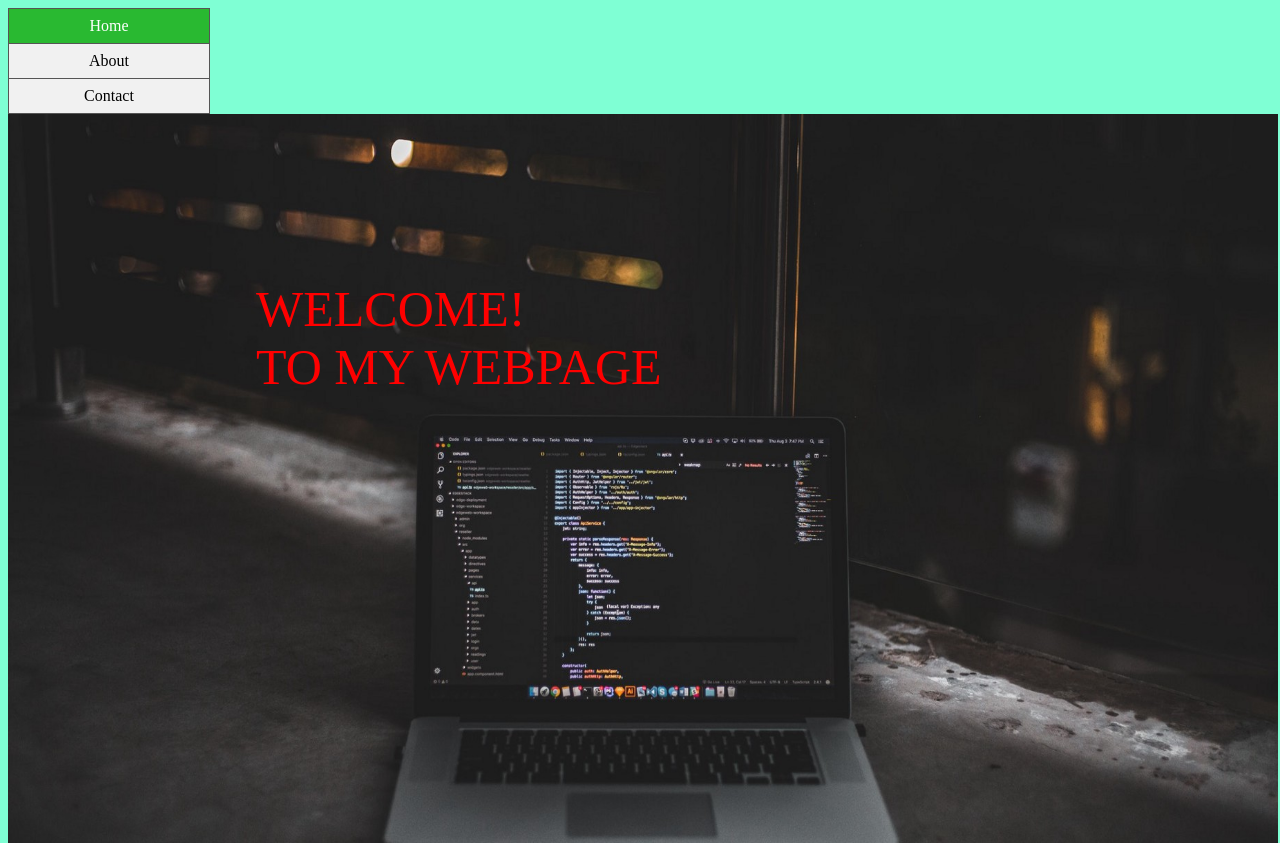
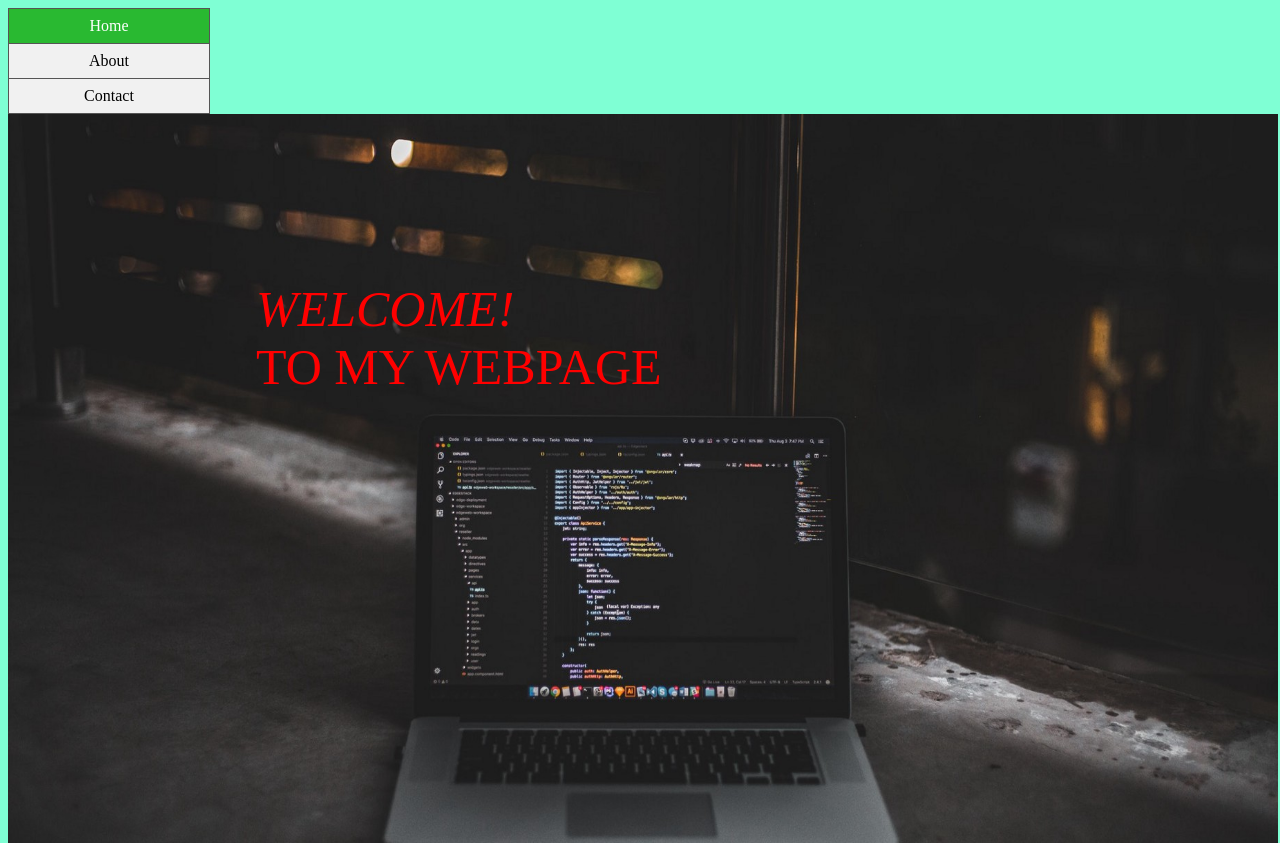
Before and after one commit to EdwardT94/Independent-Project, a plain HTML site: page index.html in a window 1280 px wide. Shown: the top 843 px of the page. Drawn offline with Linux system fonts and the light colour scheme.

Commit message:
modified html

```diff
--- a/index.html
+++ b/index.html
@@ -22,7 +22,7 @@
         <div>
             <div id="Home">
                 <img src="images/mine.jpeg" alt="loading" width="1270" height="900" >
-                    <div class="wel">WELCOME! <br>TO MY WEBPAGE<br></div>
+                    <div class="wel"><i>WELCOME!</i> <br>TO MY WEBPAGE<br></div>
             </div>
         </div>
 
```
